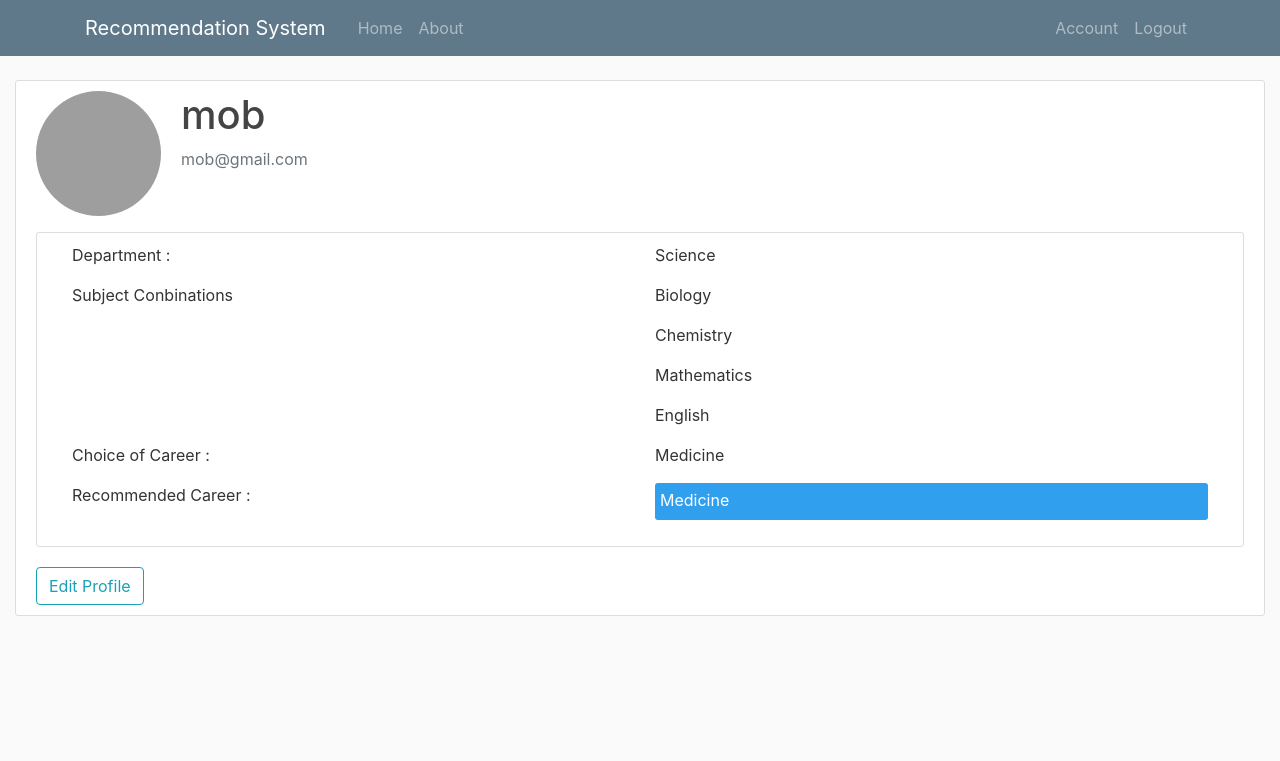
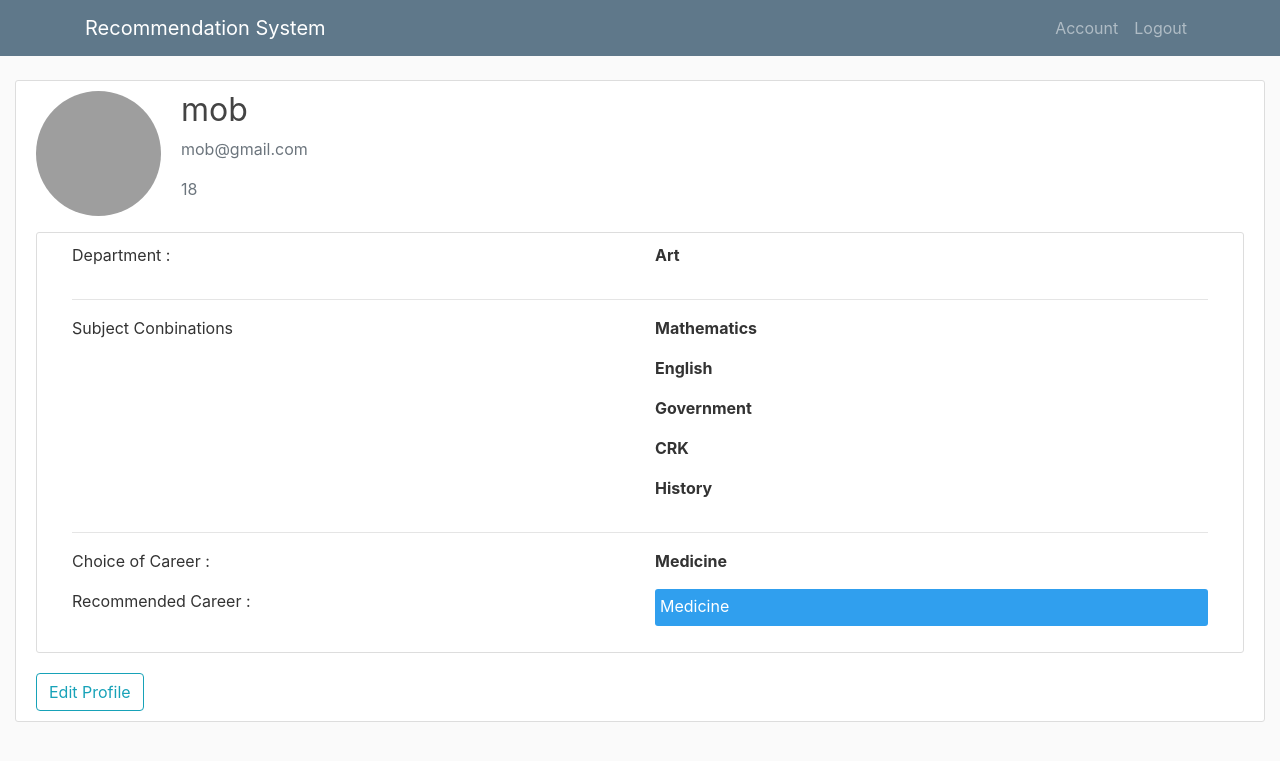
Before and after one commit to bjboss007/Recommendation-System, a Flask app: page /users/account in a window 1280 px wide. Shown: the top 761 px of the page. Run offline with Flask 2, Linux system fonts and the light colour scheme; a user stored in the database is signed in; data comes from the database, SQL or seed files in the repository; both versions use the stored data as it was after the commit; some libraries are stand-ins or nearby versions; grey boxes are pictures that could not be loaded.

Commit message:
Added the necessary update

```diff
--- a/recommendation/static/css/main.css
+++ b/recommendation/static/css/main.css
@@ -76,5 +76,10 @@ a.article-title:hover {
 }
 
 .account-heading {
-  font-size: 2.5rem;
+  /* font-size: 2.5rem; */
+  font-weight: 400;
 }
+
+.bold{
+  font-weight: bolder;
+}
--- a/recommendation/templates/account.html
+++ b/recommendation/templates/account.html
@@ -8,6 +8,7 @@
                 <div class="media-body">
                     <h2 class="account-heading">{{user.username }}</h2>
                     <p class="text-secondary"> {{user.email}} </p>
+
                 </div>
             </div>
            <br>
@@ -17,8 +18,9 @@
         <div class = "media">
             <img src="{{ current_user.image_file }}" alt="" class="rounded-circle account-img">
             <div class="media-body">
-                <h2 class="account-heading">{{current_user.username }}</h2>
+                <h2 class="account-heading" style = "font-weight:400">{{current_user.username }}</h2>
                 <p class="text-secondary"> {{current_user.email}} </p>
+                <p class="text-secondary"> {{current_user.userinfo.age}} </p>
             </div>
         </div>
         <div class="content-section">
@@ -28,26 +30,28 @@
                         <p>Department : </p>
                     </div>
                     <div class="col-6">
-                        <p>Science </p>
+                        <p > <span class = "bold">{{current_user.userinfo.arm.name}} </span></p>
                     </div>
                 </div>
+                <hr>
                  <div class="row">
                     <div class="col-6">
                         <p>Subject Conbinations </p>
                     </div>
                     <div class="col-6">
-                        <p>Biology</p>
-                        <p>Chemistry</p>
-                        <p>Mathematics</p>
-                        <p>English</p>
+                        {% for sub in current_user.userinfo.arm.arm_subjects %}
+                            <p> <span class = "bold"> {{ sub.name }} </span> </p>
+                        {% endfor %}
+
                     </div>
                 </div>
+                <hr>
                 <div class="row">
                     <div class="col-6">
                         <p>Choice of Career : </p>
                     </div>
                     <div class="col-6">
-                        <p>Medicine</p>
+                        <p><span class = "bold">{{current_user.userinfo.career}} </span></p>
                     </div>
                 </div>
                  <div class="row">
@@ -63,5 +67,4 @@
         <a href="{{url_for ('users.update') }}" class=" btn btn-outline-info">Edit Profile</a>
     </div>
     {% endif %}
-
 {% endblock %}
--- a/recommendation/templates/layout.html
+++ b/recommendation/templates/layout.html
@@ -17,17 +17,13 @@
     <header>
         <nav class="navbar navbar-expand-md navbar-dark bg-steel fixed-top">
             <div class="container">
-                <a href="/" class="navbar-brand mr-4">Recommendation System</a>
+                <a href="#" class="navbar-brand mr-4">Recommendation System</a>
                 <button class="navbar-toggler" type="button" data-toggle = "collapse" data-target = "#navbarToggle">
                     <span class="navbar-toggler-icon"></span>
                 </button>
                 <div class="collapse navbar-collapse" id="navbarToggle">
-                    <div class="navbar-nav mr-auto">
-                        <a href="{{url_for('main.home')}}" class="nav-item nav-link">Home</a>
-                        <a href="{{url_for('main.about')}}" class="nav-item nav-link">About</a>
-                    </div>
 
-                    <div class="navbar-nav">
+                    <div class="navbar-nav ml-auto">
                         {% if current_user.is_authenticated %}
                             <a href="{{url_for('users.account')}}" class="nav-item nav-link">Account</a>
                             <a href="{{url_for('users.logout')}}" class="nav-item nav-link">Logout</a>
--- a/recommendation/user/routes.py
+++ b/recommendation/user/routes.py
@@ -1,6 +1,6 @@
 from flask import Blueprint, redirect, render_template, url_for, flash, request, jsonify
 from flask_login import login_user, current_user,logout_user,login_required
-from recommendation.models import User, Arm, Subjectrating, Subject
+from recommendation.models import User, Arm, Subjectrating, Subject, UserInfo
 from recommendation import bcrypt, db
 from .forms import RegistrationForm, LoginForm, UpdateForm, SubjectForm
 from .questions import questions
@@ -23,9 +23,9 @@ def login():
         if user and bcrypt.check_password_hash(user.password,form.password.data):
             login_user(user, remember = form.remember.data)
             next_page = request.args.get('next')
-            flash(f'Login successful ','success')
-            flash(f'Please edit your profile to complete the registration', 'info')
-            return redirect(next_page) if next_page else redirect(url_for('users.account'))
+            # flash(f'Login successful ','success')
+            # flash(f'Please edit your profile to complete the registration', 'info')
+            return redirect(next_page) if next_page else redirect(url_for('users.update'))
         else:
             flash(f'Login Unsuccessful, Please check your email and password ','danger')
     return render_template("login.html", title = 'Login', form=form)
@@ -71,28 +71,29 @@ def update():
 
     if request.method == "POST":
         entries = list(request.form.items())
-        subjects = entries[2:len(entries)-1]
+        subjects = entries[2:len(entries)-2]
+        arm = Arm.query.filter_by(name = request.form["arms"]).first()
         user_info = UserInfo()
+        user_info.arm = arm
+        user_info.age = request.form["age"]
+        user_info.career = request.form["career"]
+        user_info.iq = 0
+
         for subject in subjects:
             print(subject)
 
             sub = Subject.query.filter_by(name = subject[0]).first()
+            print(sub.id)
+
             sub_rating = Subjectrating(subject_id = sub.id, rating = subject[1])
             db.session.add(sub_rating)
             user_info.subjects.append(sub_rating)
+        print(user_info.subjects)
 
-        arm = Arm.query.filter_by(name = request.form["arms"]).first()
-        user_info.age = request.form["age"]
-        user_info.arm = arm
-        user_info.career = request.form["career"]
-        user_info.user_id = current_user.id
+        current_user.userinfo = user_info
 
         db.session.add(user_info)
         db.session.commit()
-
-        print(user_info.subjects)
-        print(user_info.age)
-        print(user_info.arm)
 
         return redirect(url_for('users.question'))
     return render_template('test.html', title = 'Update',  user = current_user)
@@ -145,10 +146,18 @@ def question():
                 if question["id"] == int(i):
                     if incoming[i] == question["answer"]:
                         count+=1
-        iq = (100*count)/curent_user.user_info.age
-        current_user.user_info.iq = iq
+        iq = (100*count)/current_user.userinfo.age
+        current_user.userinfo.iq = iq
         db.session.commit()
+
         print("*"*90)
+        print(current_user.userinfo.iq)
+
         print("This is the incoming data : {}".format(count))
+        flash(f'Account Updated successfully','success')
+        return redirect(url_for('users.result',score = count))
+    return render_template('question.html', title = 'Question', proposed = questions)
 
-    return render_template('question.html', title = 'Question', proposed = questions)
+@users.route("/question/result/<score>")
+def result(score):
+    return render_template("result.html", score = score)
```
Also changed, not shown: recommendation/templates/result.html (added, +16 -0 lines), recommendation/templates/test.html (+9 -1 lines), recommendation/database.db.
